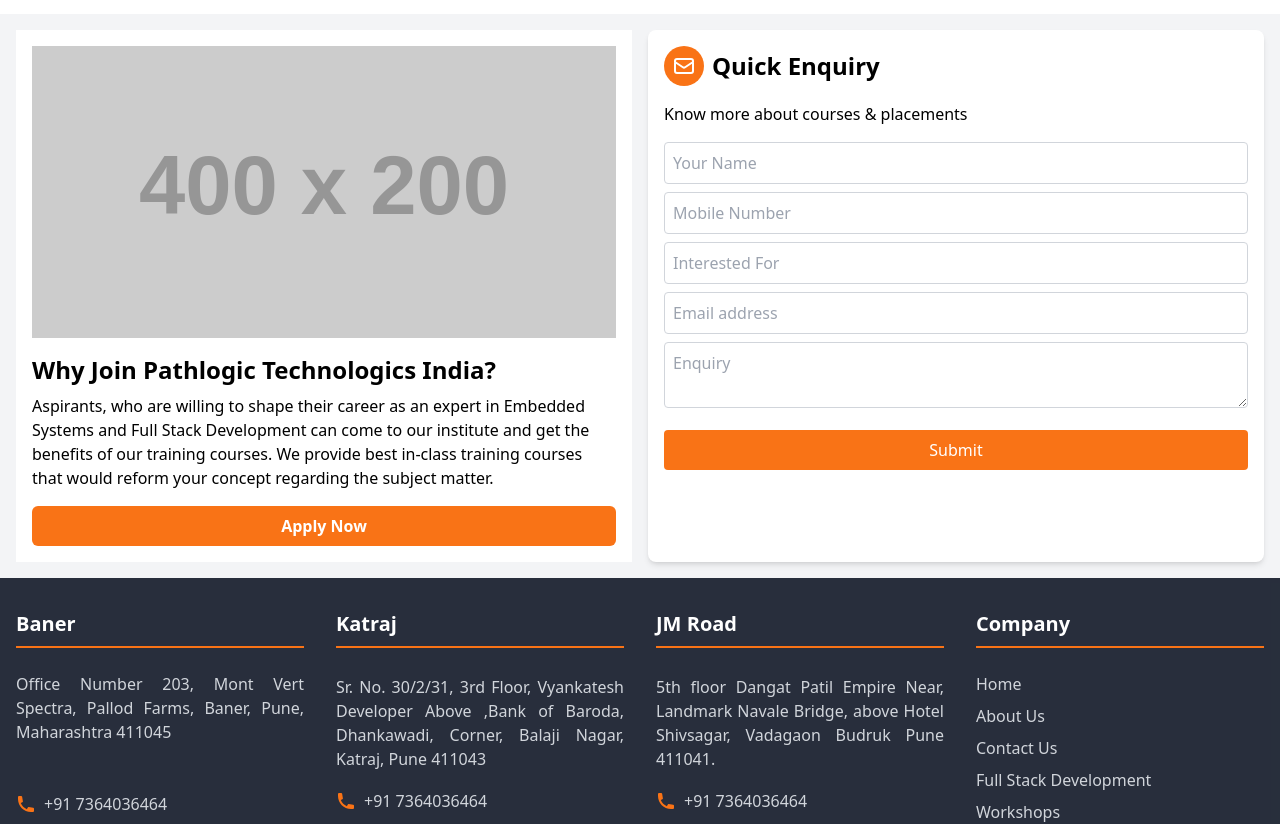
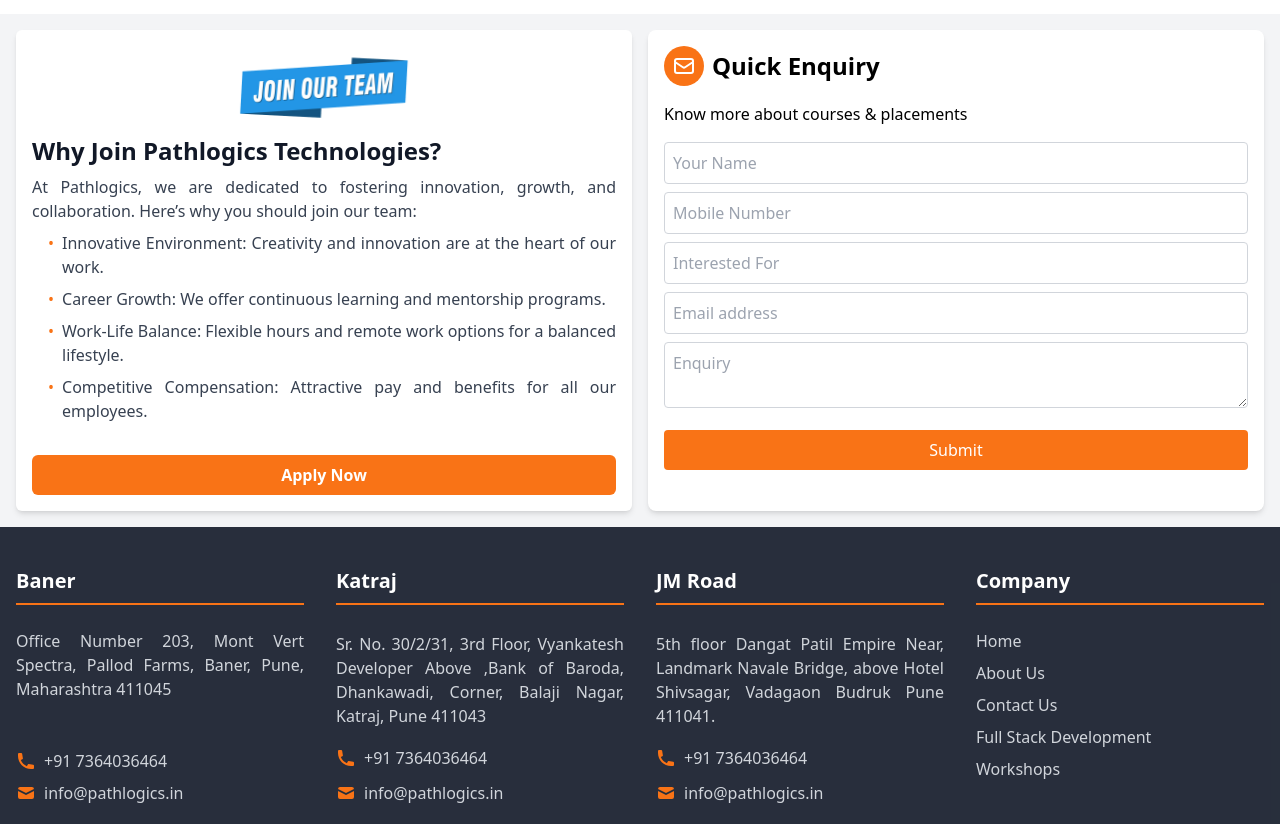
Before and after one commit to kunalkhelkar123/Pathlogic_Website, a React (Vite) app in the folder Pathlogics_Web/: page / in a window 1280 px wide. Shown: the part 5260-6084 px from the top of the page. Built offline with nearby package versions, Linux system fonts and the light colour scheme.

Commit message:
added home why join and fix footer

```diff
--- a/Pathlogics_Web/src/Home/Footer/Footer.jsx
+++ b/Pathlogics_Web/src/Home/Footer/Footer.jsx
@@ -5,7 +5,7 @@
 
 const Footer = () => {
   return (
-    <footer className="bg-gray-900 text-gray-300 py-8 px-4 bg-opacity-90 relative">
+    <footer className="bg-gray-900 text-gray-300 pt-10 pb-4 px-4 bg-opacity-90 relative">
       {/* Background world map pattern */}
       {/*<div className="absolute inset-0 bg-[url('https://via.placeholder.com/1920x1080?text=World+Map+Pattern')] opacity-10 -z-0"></div>*/}
 
@@ -150,7 +150,7 @@
       </div>
 
       <div className={`z-10`}>
-        <p className="text-sm text-center text-gray-400 mt-6">© {new Date().getFullYear()} Pathlogics Technologies. All rights reserved.</p>
+        <p className="text-sm text-center text-gray-400 mt-2 mb-0">© {new Date().getFullYear()} <Link to={`/`} className={`text-gray-300 hover:text-orange-500`} >Pathlogics Technologies</Link>. All rights reserved.</p>
       </div>
 
     </footer>
--- /dev/null
+++ b/Pathlogics_Web/src/Home/Loginform/Loginform.css
@@ -0,0 +1,37 @@
+.join-team-card {
+    @apply bg-white p-4 flex-1 rounded-md shadow-md;
+}
+.join-team-img {
+    @apply w-1/3 mb-1 mx-auto;
+    aspect-ratio: 16 / 7;
+}
+
+.why-join-heading {
+    @apply text-2xl font-bold text-left text-gray-900 mb-2;
+}
+
+.why-join-sub-heading {
+    @apply text-base text-justify text-gray-700 mb-2;
+}
+
+.why-join-content-list {
+    @apply space-y-2 list-none pl-4;
+}
+
+.why-join-content-list-item {
+    @apply text-base flex items-start  text-justify ;
+}
+
+.why-join-content-list-item::before {
+    content: "\2022";
+    @apply mr-2 text-orange-500;
+}
+
+.why-join-content-list-item::marker {
+    content: "\2022";
+    @apply mr-2 text-orange-500;
+}
+
+.why-join-content-list-item p {
+    @apply text-gray-700;
+}
--- a/Pathlogics_Web/src/Home/Loginform/Loginform.jsx
+++ b/Pathlogics_Web/src/Home/Loginform/Loginform.jsx
@@ -1,5 +1,6 @@
-import React, { useState } from 'react';
-import { Link } from 'react-router-dom';
+import React, {useState} from 'react';
+import {Link} from 'react-router-dom';
+import './Loginform.css';
 
 const Loginform = () => {
     const [formData, setFormData] = useState({
@@ -13,7 +14,7 @@
     const [emailError, setEmailError] = useState('');
 
     const handleInputChange = (e) => {
-    const { name, value } = e.target;
+        const {name, value} = e.target;
         setFormData(prevState => ({
             ...prevState,
             [name]: value
@@ -44,27 +45,69 @@
     return (
         <div className="flex flex-col md:flex-row gap-4 p-4 bg-gray-100">
             {/* First Card */}
-      <div className="bg-white p-4  flex-1">
-        {/* <img src="https://via.placeholder.com/50" alt="Vector India Logo" className="w-12 h-12 mb-4" /> */}
-        <img src="https://via.placeholder.com/400x200" alt="Classroom" className="w-full mb-4" />
-        <h2 className="text-2xl font-bold mb-2">Why Join Pathlogic Technologics  India?</h2>
-        <p className="mb-4">
-          Aspirants, who are willing to shape their career as an expert in Embedded Systems and Full Stack Development can come to our institute and get the benefits of our training courses. We provide best in-class training courses that would reform your concept regarding the subject matter.
-        </p>
-        <Link to="/quickenquiry" className="w-full">
-          <button className="w-full bg-orange-500 text-white font-semibold py-2 rounded-md hover:bg-orange-600">
+            {/*<div className="bg-white p-4  flex-1">*/}
+            {/*    <img src={`/src/assets/join_team_img.png`} alt="Join Pathlogic Technologics" className="join-team-img"/>*/}
+            {/*    <h2 className="text-2xl md:text-3xl font-bold mb-4">Why Join Pathlogic Technologics?</h2>*/}
+            {/*    <p className="mb-4">*/}
+            {/*        Aspirants, who are willing to shape their career as an expert in Embedded Systems and Full Stack*/}
+            {/*        Development can come to our institute and get the benefits of our training courses. We provide best*/}
+            {/*        in-class training courses that would reform your concept regarding the subject matter.*/}
+            {/*    </p>*/}
+            {/*    <Link to="/quickenquiry" className="w-full">*/}
+            {/*        <button*/}
+            {/*            className="w-full bg-orange-500 text-white font-semibold py-2 rounded-md hover:bg-orange-600">*/}
+            {/*            Apply Now*/}
+            {/*        </button>*/}
+            {/*    </Link>*/}
+
+            {/*</div>*/}
+            <div className="join-team-card">
+                <img src={`/src/assets/join_team_img.png`} alt="Join Pathlogic Technologics" className="join-team-img"/>
+                <h2 className="why-join-heading">Why Join Pathlogics Technologies?</h2>
+
+                <div className="why-join-sub-heading">
+                    <p className="mb-2">At Pathlogics, we are dedicated to fostering innovation, growth, and
+                        collaboration. Here’s why you should join our team:</p>
+                </div>
+
+                <div className="why-join-content-list">
+                    <div className="why-join-content-list-item">
+                        <p>Innovative Environment: Creativity and innovation are at the heart
+                            of our work.</p>
+                    </div>
+
+                    <div className="why-join-content-list-item">
+                        <p>Career Growth: We offer continuous learning and mentorship
+                            programs.</p>
+                    </div>
+
+                    <div className="why-join-content-list-item">
+                        <p>Work-Life Balance: Flexible hours and remote work options for a
+                            balanced lifestyle.</p>
+                    </div>
+                    <div className="why-join-content-list-item">
+                        <p>Competitive Compensation: Attractive pay and benefits for all our
+                            employees.</p>
+                    </div>
+                </div>
+
+                <Link to="/quickenquiry" className="flex w-full mt-4 md:mt-2 lg:mt-8">
+                    <span
+                        className="w-full bg-orange-500 text-white text-center font-semibold py-2 rounded-md hover:bg-orange-600">
                         Apply Now
-          </button>
+                    </span>
                 </Link>
+            </div>
 
-      </div>
 
             {/* Second Card */}
             <div className="bg-white p-4 rounded-lg shadow-md flex-1">
                 <div className="flex items-center mb-4">
                     <div className="bg-orange-500 p-2 rounded-full mr-2">
-            <svg xmlns="http://www.w3.org/2000/svg" className="h-6 w-6 text-white" fill="none" viewBox="0 0 24 24" stroke="currentColor">
-              <path strokeLinecap="round" strokeLinejoin="round" strokeWidth={2} d="M3 8l7.89 5.26a2 2 0 002.22 0L21 8M5 19h14a2 2 0 002-2V7a2 2 0 00-2-2H5a2 2 0 00-2 2v10a2 2 0 002 2z" />
+                        <svg xmlns="http://www.w3.org/2000/svg" className="h-6 w-6 text-white" fill="none"
+                             viewBox="0 0 24 24" stroke="currentColor">
+                            <path strokeLinecap="round" strokeLinejoin="round" strokeWidth={2}
+                                  d="M3 8l7.89 5.26a2 2 0 002.22 0L21 8M5 19h14a2 2 0 002-2V7a2 2 0 00-2-2H5a2 2 0 00-2 2v10a2 2 0 002 2z"/>
                         </svg>
                     </div>
                     <h2 className="text-2xl font-bold">Quick Enquiry</h2>
@@ -111,7 +154,8 @@
                         onChange={handleInputChange}
                         required
                     ></textarea>
-          <button type="submit" className="w-full bg-orange-500 text-white px-4 py-2 rounded hover:bg-orange-600">
+                    <button type="submit"
+                            className="w-full bg-orange-500 text-white px-4 py-2 rounded hover:bg-orange-600">
                         Submit
                     </button>
                 </form>
```
Also changed, not shown: Pathlogics_Web/src/assets/join_team_img.png (added). Lines whose indentation alone changed are shown as unchanged.
